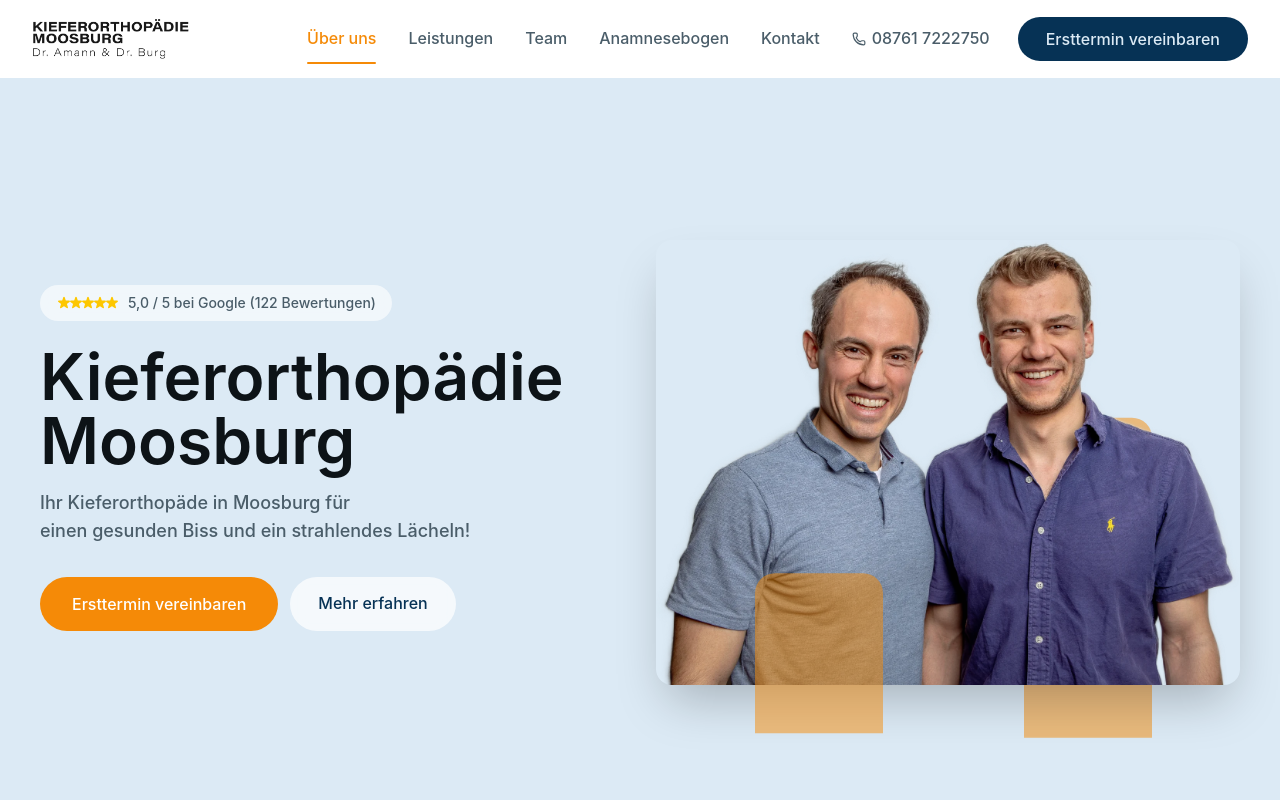
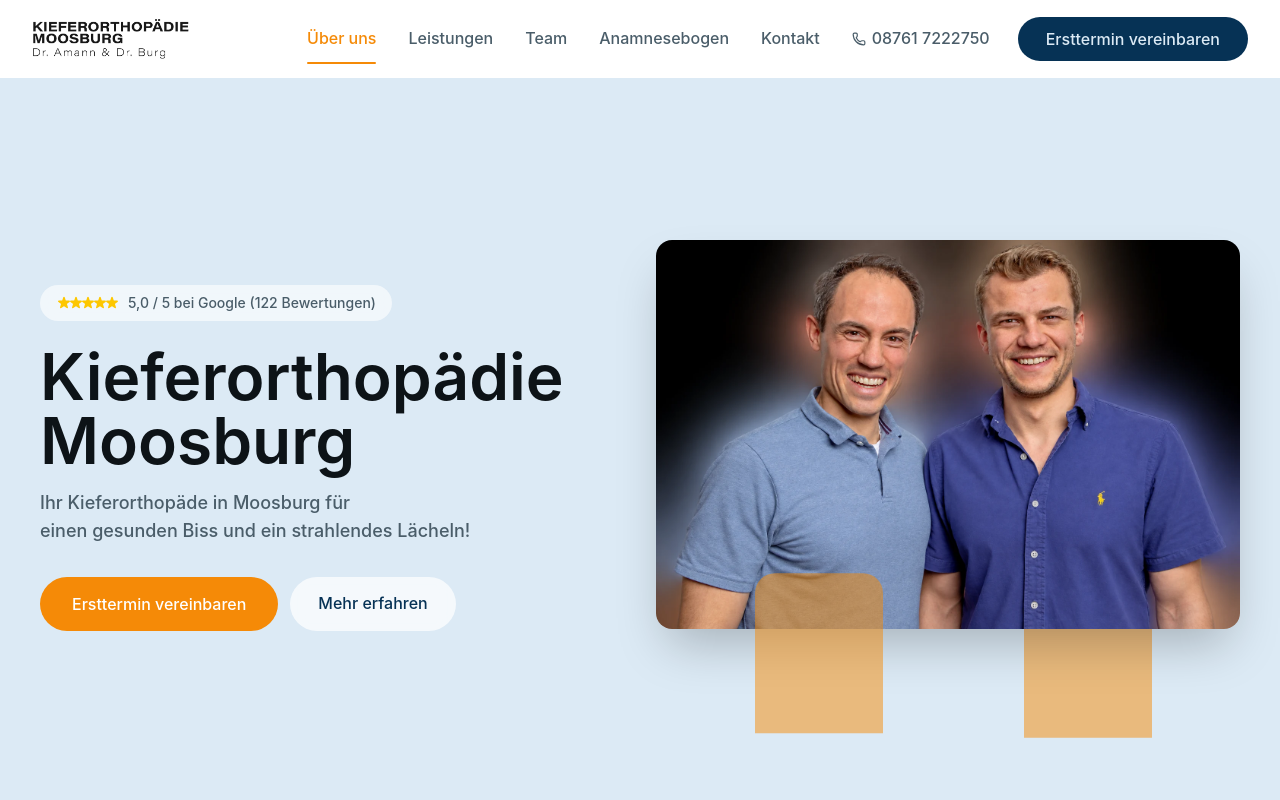
Before and after one commit to bthginfo/kfo-Moosburg, a React (Vite) app: page / in a window 1280 px wide. Shown: the top 800 px of the page. Built offline with nearby package versions, Linux system fonts and the light colour scheme.

Commit message:
chore: update hero portrait

```diff
--- a/src/app/components/HeroSection.tsx
+++ b/src/app/components/HeroSection.tsx
@@ -80,7 +80,6 @@ export function HeroSection() {
                 alt={c.hero_image === IMAGE_FALLBACK ? "" : "Kieferorthopädie Moosburg – Moderne Praxis"}
                 className="relative z-[2] w-full h-full object-cover rounded-2xl shadow-2xl"
                 loading="eager"
-                fetchPriority="high"
                 decoding="async"
               />
               {/* Orange decorative shapes with float animation */}
--- a/src/app/components/images.ts
+++ b/src/app/components/images.ts
@@ -3,7 +3,7 @@
 export const IMAGE_FALLBACK = "/kfo-fallback.svg";
 
 export const IMAGES = {
-  hero: "/site-snapshot/hero.webp",
+  hero: "/site-snapshot/hero-2026-08-v2.webp",
   teamGroup: "/site-snapshot/team-group.webp",
   serviceRemovable: "/site-snapshot/service-removable.webp",
   serviceFixed: "/site-snapshot/service-fixed.webp",
```
Also changed, not shown: public/site-snapshot/hero-2026-08-v2.webp (added).
